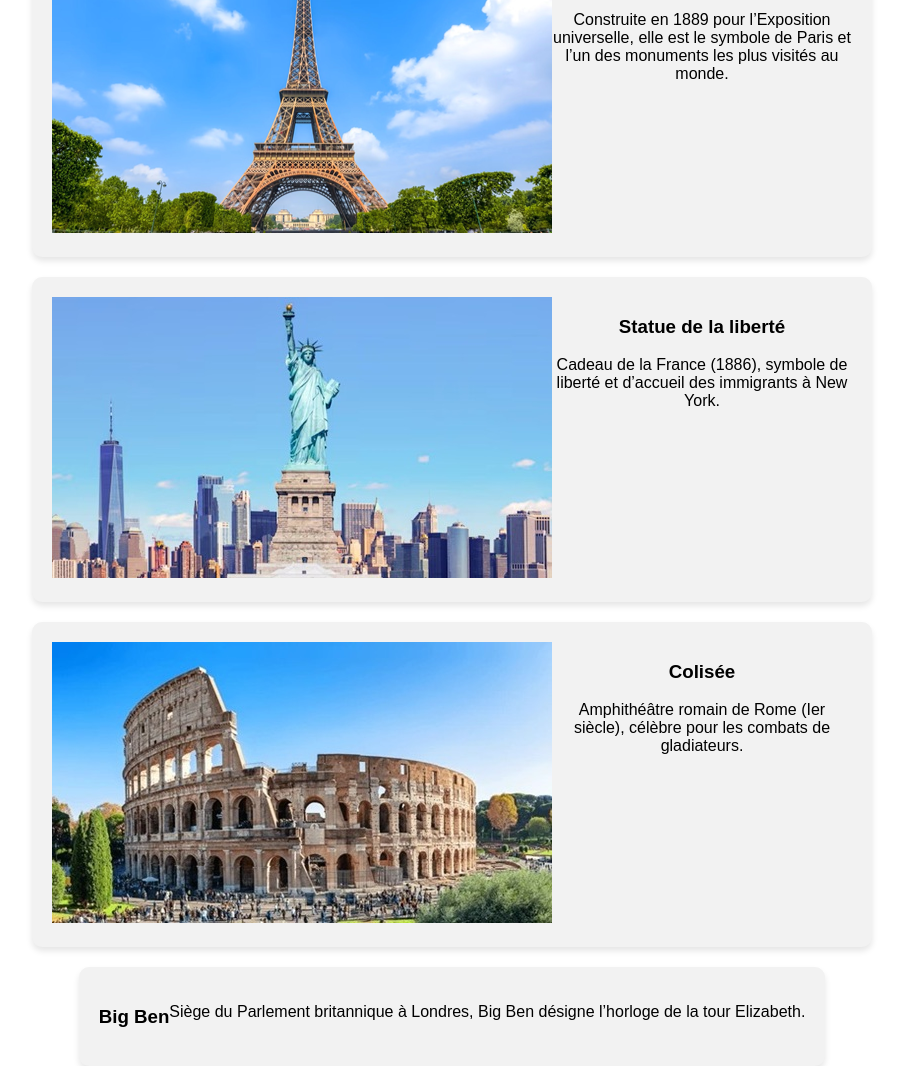
After one commit to NoPYXN/Workshop2025_grp12, a Django app: page /documents.html in a window 1280 px wide. The commit adds this page. Shown: the whole page, without its empty margins (188-1091 px from the left). Run offline with Django 4.2, Linux system fonts and the light colour scheme.

Commit message:
création de la page de documentation

```diff
--- a/Workshop2025/settings.py
+++ b/Workshop2025/settings.py
@@ -117,6 +117,8 @@ USE_TZ = True
 # https://docs.djangoproject.com/en/4.2/howto/static-files/
 
 STATIC_URL = 'static/'
+import os
+STATICFILES_DIRS = [os.path.join(BASE_DIR, "static")]
 
 # Default primary key field type
 # https://docs.djangoproject.com/en/4.2/ref/settings/#default-auto-field
--- a/pages/templates/pages/accueil.html
+++ b/pages/templates/pages/accueil.html
@@ -4,7 +4,7 @@
     <meta charset="UTF-8" />
     <title>Accueil du Jeu</title>
     {% load static %}
-    <link rel="stylesheet" href="{% static 'game/styles.css' %}" />
+    <link rel="stylesheet" href="{% static 'styles.css' %}" />
 </head>
 <body>
     <div class="container">
--- /dev/null
+++ b/pages/templates/pages/documents.html
@@ -0,0 +1,63 @@
+<!DOCTYPE html>
+<html lang="fr">
+<head>
+    <meta charset="UTF-8" />
+    <title>Documentations</title>
+    {% load static %}
+    <link rel="stylesheet" href="{% static 'styles.css' %}" />
+</head>
+<body>
+    <div class="container">
+        <div class="container-box">
+            <p>
+                Bienvenue dans la documentation !<br>
+                Voici quelque information pour résoudre cette énigme.
+            </p>
+        </div>
+
+        <div class="documents-box">
+            <div class="image">
+                <img src="{% static 'eiffel.png' %}" alt="tour-eiffel">
+            </div>
+            <div class="infos">
+                <h3>Tour Eiffel</h3>
+                <p>
+                    Construite en 1889 pour l’Exposition universelle, elle est le symbole de Paris et
+                    l’un des monuments les plus visités au monde.
+                </p>
+            </div>
+        </div>
+
+        <div class="documents-box">
+            <div class="image">
+                <img src="{% static 'statue_liberte.jpg' %}" alt="statue_liberte">
+            </div>
+            <div class="infos">
+                <h3>Statue de la liberté</h3>
+                <p>
+                    Cadeau de la France (1886), symbole de liberté et d’accueil des immigrants à New York.
+                </p>
+            </div>
+        </div>
+
+        <div class="documents-box">
+            <div class="image">
+                <img src="{% static 'colise.jpg' %}" alt="colise">
+            </div>
+            <div class="infos">
+                <h3>Colisée</h3>
+                <p>
+                    Amphithéâtre romain de Rome (Ier siècle), célèbre pour les combats de gladiateurs.
+                </p>
+            </div>
+        </div>
+
+        <div class="documents-box">
+            <h3>Big Ben</h3>
+            <p>
+                Siège du Parlement britannique à Londres, Big Ben désigne l’horloge de la tour Elizabeth.
+            </p>
+        </div>
+    </div>
+</body>
+</html>
--- a/pages/urls.py
+++ b/pages/urls.py
@@ -3,9 +3,9 @@ from . import views
 
 urlpatterns = [
     path('', views.accueil, name='accueil'),
-    path('joueurs.html>', views.joueurs, name='joueurs'),
+    path('joueurs.html', views.joueurs, name='joueurs'),
     path('j1.html', views.j1, name='j1'),
     path('j2.html', views.j2, name='j2'),
     path('j3.html', views.j3, name='j3'),
-
+    path('documents.html', views.documents, name='documents'),
 ]
--- a/pages/views.py
+++ b/pages/views.py
@@ -15,3 +15,6 @@ def j2(request):
 
 def j3(request):
     return render(request, 'pages/j3.html')
+
+def documents(request):
+    return render(request, 'pages/documents.html')
--- a/static/workshop2025/styles.css
+++ b/static/styles.css
@@ -14,13 +14,23 @@ body, html {
     padding: 20px;
 }
 
-.context-box {
+.container-box {
     max-width: 600px;
     background-color: #f2f2f2;
     padding: 20px;
     border-radius: 10px;
     margin-bottom: 30px;
     box-shadow: 0 4px 6px rgba(0,0,0,0.1);
+}
+
+.documents-box {
+    max-width: 100vh;
+    background-color: #f2f2f2;
+    padding: 20px;
+    border-radius: 10px;
+    margin-top: 20px;
+    box-shadow: 0 4px 6px rgba(0,0,0,0.1);
+    display: flex;
 }
 
 .bouton {
@@ -36,3 +46,11 @@ body, html {
 .start-button:hover {
     background-color: #45a049;
 }
+
+.image {
+    padding-right: 10;
+}
+
+.infos {
+    border-right: 5px;
+}
```
Also changed, not shown: static/colise.jpg (added), static/eiffel.png (added), static/statue_liberte.jpg (added).
